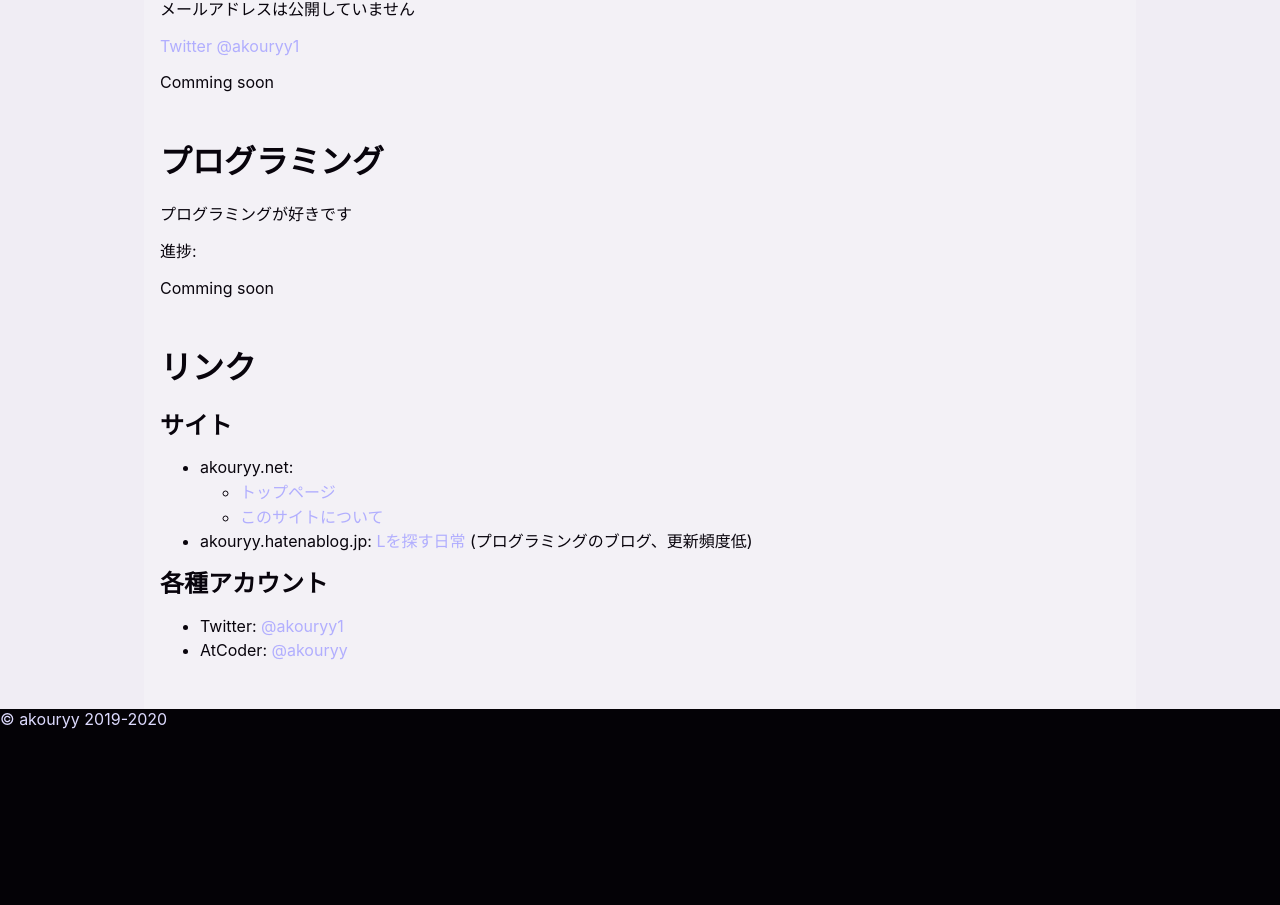
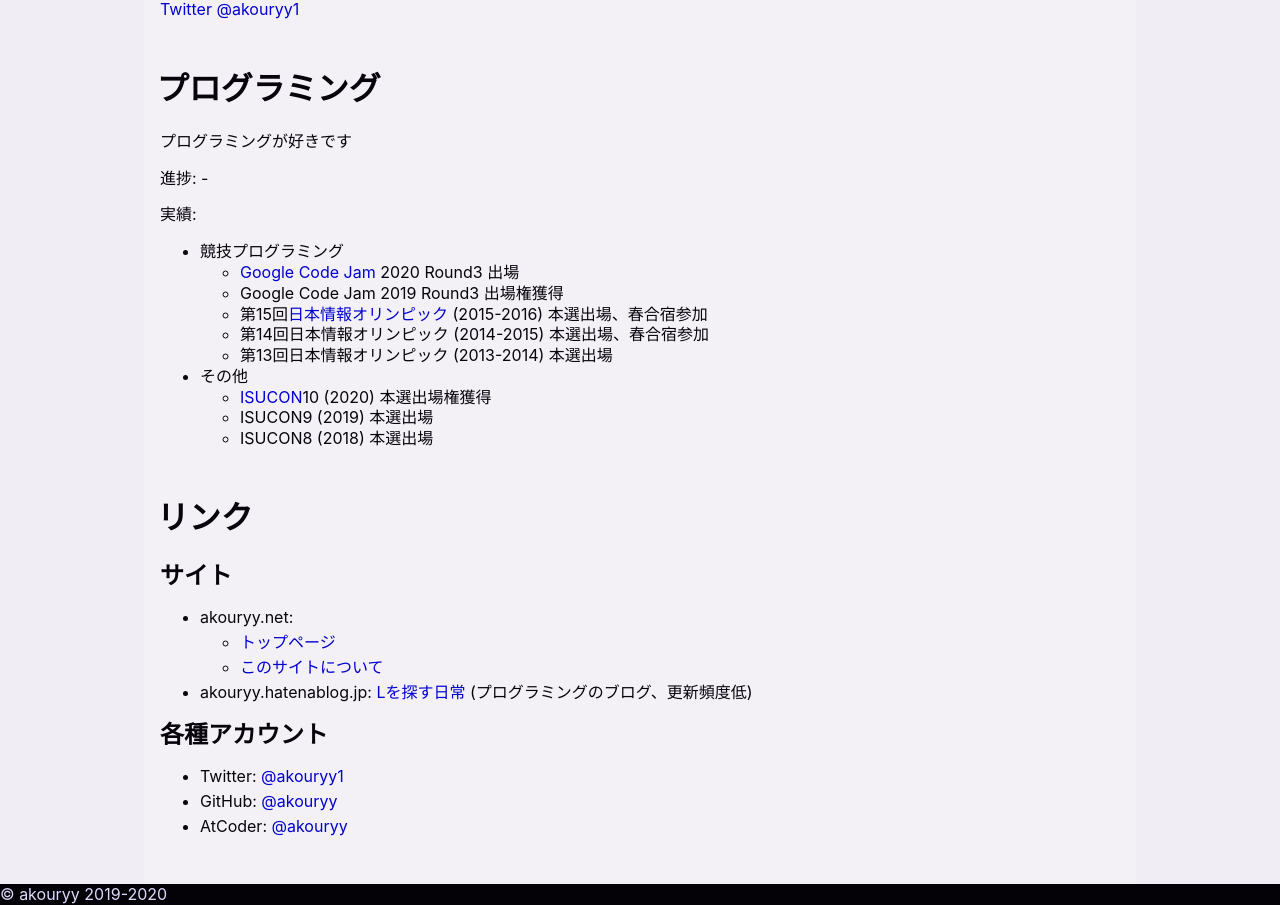
Before and after one commit to akouryy/akouryy.net-shamiko, a Next.js app: page / in a window 1280 px wide. Shown: the part 1091-1996 px from the top of the page. Before the commit the page ends 1821 px from the top, so only its background shows below. Built offline with nearby package versions, Linux system fonts and the light colour scheme.

Commit message:
Update informantion

```diff
--- a/pages/index.tsx
+++ b/pages/index.tsx
@@ -1,9 +1,10 @@
 import Link from 'next/link'
 import React from 'react'
-import '../styles/PageIndex.less'
 import { BasePage } from '../components/BasePage'
 import { BigHeader } from '../components/BigHeader'
+import { ExternalLink } from '../components/ExternalLink'
 import { Section } from '../components/Section'
+import '../styles/PageIndex.less'
 
 const headerMenu: ReadonlyArray<[string, string]> = Object.freeze([
   ['PageIndex-Profile', 'profile'],
@@ -28,19 +29,53 @@ const PageIndex: React.FC<P> = () => {
             <Section id='PageIndex-Profile' title='自己紹介'>
               <p>@akouryy</p>
               <p>東京大学理学部情報科学科 在学中</p>
-              <p>Comming soon</p>
             </Section>
             <Section id='PageIndex-Contact' title='連絡先'>
               <p>メールアドレスは公開していません</p>
               <p><a href='https://twitter.com/akouryy1'>Twitter @akouryy1</a></p>
-              <p>Comming soon</p>
             </Section>
             <Section id='PageIndex-Programming' title='プログラミング'>
               <p>プログラミングが好きです</p>
               <p>
-                進捗:
+                進捗: -
               </p>
-              <p>Comming soon</p>
+              <section>
+                実績:
+                <ul>
+                  <li>
+                    競技プログラミング
+                    <ul>
+                      <li>
+                        <ExternalLink follow href='https://codingcompetitions.withgoogle.com/codejam'>
+                          Google Code Jam
+                        </ExternalLink>
+                        {' '}
+                        2020 Round3 出場
+                      </li>
+                      <li>Google Code Jam 2019 Round3 出場権獲得</li>
+                      <li>
+                        第15回
+                        <ExternalLink follow href='https://www.ioi-jp.org'>日本情報オリンピック</ExternalLink>
+                        {' '}
+                        (2015-2016) 本選出場、春合宿参加
+                      </li>
+                      <li>第14回日本情報オリンピック (2014-2015) 本選出場、春合宿参加</li>
+                      <li>第13回日本情報オリンピック (2013-2014) 本選出場</li>
+                    </ul>
+                  </li>
+                  <li>
+                    その他
+                    <ul>
+                      <li>
+                        <ExternalLink follow href='http://isucon.net'>ISUCON</ExternalLink>
+                        10 (2020) 本選出場権獲得
+                      </li>
+                      <li>ISUCON9 (2019) 本選出場</li>
+                      <li>ISUCON8 (2018) 本選出場</li>
+                    </ul>
+                  </li>
+                </ul>
+              </section>
             </Section>
             <Section id='PageIndex-Links' title='リンク'>
               <Section title='サイト'>
@@ -71,6 +106,11 @@ const PageIndex: React.FC<P> = () => {
                     <a href='https://twitter.com/akouryy1'>@akouryy1</a>
                   </li>
                   <li>
+                    GitHub:
+                    {' '}
+                    <a href='https://github.com/akouryy'>@akouryy</a>
+                  </li>
+                  <li>
                     AtCoder:
                     {' '}
                     <a href='https://atcoder.jp/users/akouryy'>@akouryy</a>
--- a/styles/Section.less
+++ b/styles/Section.less
@@ -3,6 +3,7 @@
 
   &-Title {
     font-size: 2rem;
+    margin-left: -0.2rem;
   }
 
   .Section {
@@ -11,6 +12,7 @@
 
   .Section .Section-Title {
     font-size: 1.5rem;
+    margin-left: 0;
   }
 
   .Section .Section .Section-Title {
```
Also changed, not shown: pages/info.tsx (+1 -6 lines).
